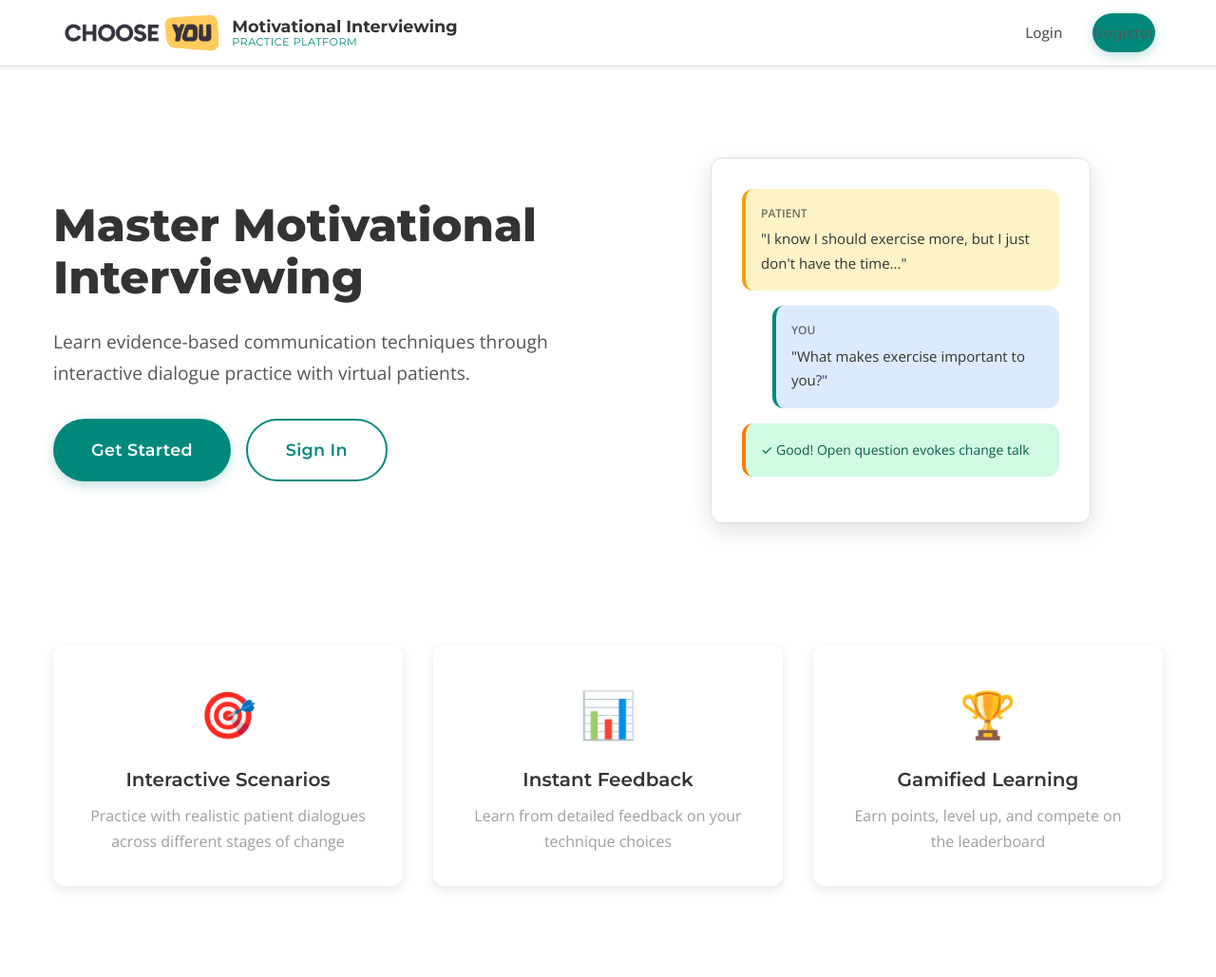
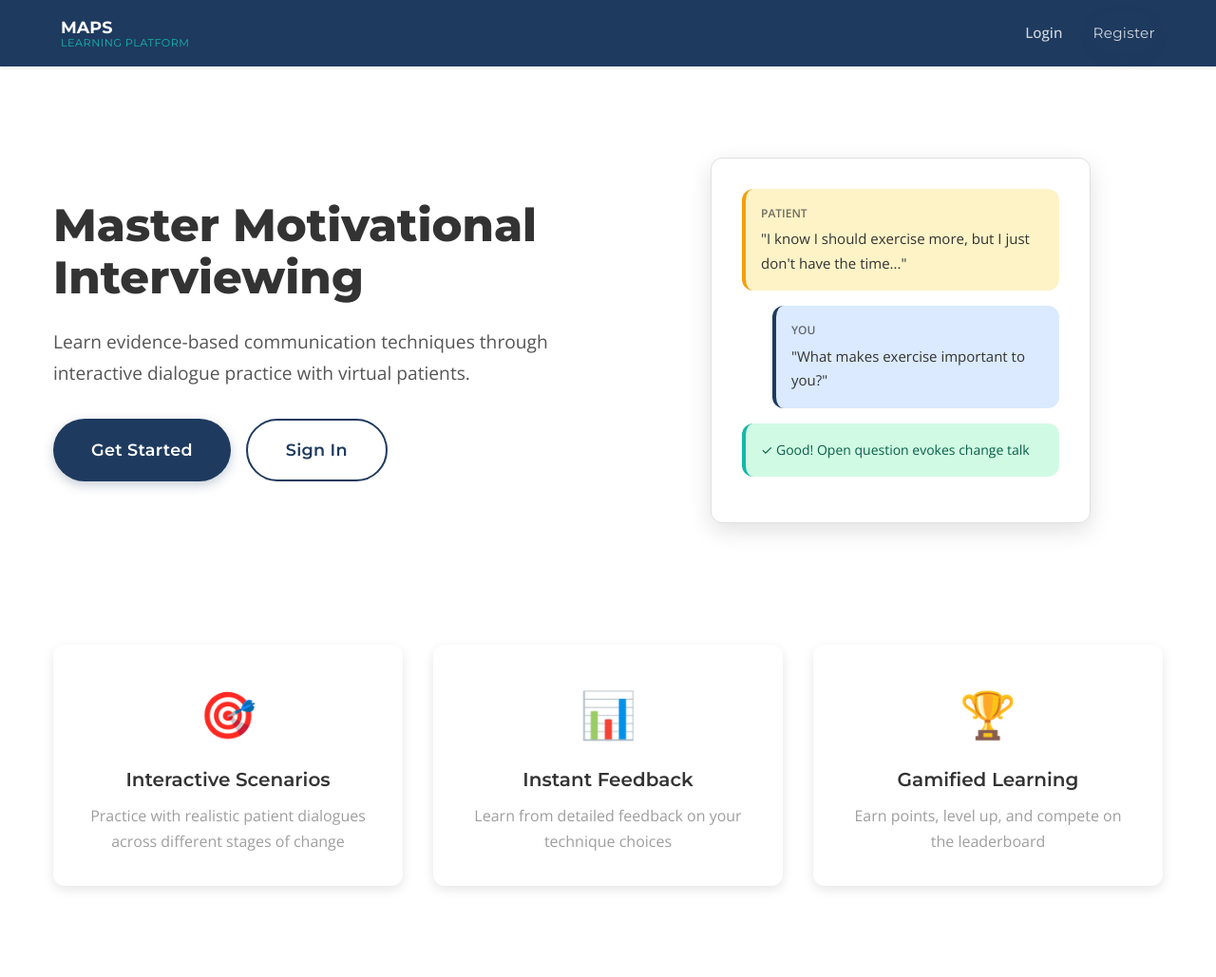
Before and after one commit to digeriuz77/2026-dojo-maps, a FastAPI app: page / in a window 1280 px wide. Shown: the whole page at 95% size. Run offline with FastAPI, Linux system fonts and the light colour scheme; parts of the project's set-up code (start-up, migrations or seed data) failed here and were passed over; some libraries are stand-ins or nearby versions.

Commit message:
Apply MAPS branding and fix OpenAI errors

```diff
--- a/static/css/style.css
+++ b/static/css/style.css
@@ -1,16 +1,15 @@
-/* MI Learning Platform - Modern Styles */
+/* MAPS Learning Platform - Modern Styles */
 
 @import url('https://fonts.googleapis.com/css2?family=Montserrat:wght@400;600;700;800&family=Open+Sans:wght@400;500;600;700&display=swap');
 
 :root {
-    /* Choose You Wellness Theme */
-    /* Brand Colors */
-    --primary: #00897B;
-    --primary-dark: #00695C;
-    --primary-hover: #00524A;
-    --secondary: #F57C00;
-    --secondary-hover: #EF6C00;
-    --accent: #FFD600;
+    /* MAPS Brand Colors */
+    --primary: #1e3a5f;
+    --primary-dark: #152d47;
+    --primary-hover: #0f1d2f;
+    --secondary: #14b8a6;
+    --secondary-hover: #0d9488;
+    --accent: #5ceadc;
 
     /* Backgrounds */
     --bg-white: #FFFFFF;
@@ -24,9 +23,9 @@
 
     /* Semantic Colors */
     --danger: #e53935;
-    --warning: #f57c00;
-    --success: #43a047;
-    --info: #039be5;
+    --warning: #f59e0b;
+    --success: #10b981;
+    --info: #3b82f6;
 
     /* UI Colors */
     --border: #e0e0e0;
@@ -90,8 +89,8 @@ h6 {
 
 /* Navigation */
 .navbar {
-    background: var(--bg-white);
-    color: var(--text-main);
+    background: var(--primary);
+    color: white;
     padding: 0;
     box-shadow: var(--shadow-sm);
     position: sticky;
@@ -100,7 +99,6 @@ h6 {
     height: var(--nav-height);
     display: flex;
     align-items: center;
-    border-bottom: 1px solid var(--border);
 }
 
 .navbar .container {
@@ -117,16 +115,11 @@ h6 {
     font-family: var(--font-heading);
     font-size: 1.25rem;
     font-weight: 700;
-    color: var(--text-main);
+    color: white;
     text-decoration: none;
     display: flex;
     align-items: center;
     gap: 0.75rem;
-}
-
-.navbar-brand .brand-logo {
-    height: 45px;
-    width: auto;
 }
 
 .navbar-brand .logo-text {
@@ -138,13 +131,13 @@ h6 {
 .navbar-brand .logo-title {
     font-size: 1.1rem;
     font-weight: 700;
-    color: var(--text-main);
+    color: white;
 }
 
 .navbar-brand .logo-subtitle {
     font-size: 0.7rem;
     font-weight: 500;
-    color: var(--primary);
+    color: var(--secondary);
     text-transform: uppercase;
     letter-spacing: 0.5px;
 }
@@ -156,7 +149,7 @@ h6 {
 }
 
 .nav-links a {
-    color: var(--text-light);
+    color: rgba(255, 255, 255, 0.8);
     text-decoration: none;
     font-weight: 500;
     font-size: 0.95rem;
@@ -167,7 +160,7 @@ h6 {
 
 .nav-links a:hover,
 .nav-links a.active {
-    color: var(--primary);
+    color: white;
 }
 
 .nav-links a.active::after {
@@ -177,7 +170,7 @@ h6 {
     left: 0;
     right: 0;
     height: 2px;
-    background: var(--primary);
+    background: var(--secondary);
     border-radius: 2px;
 }
 
@@ -267,25 +260,25 @@ p {
 .btn-primary {
     background: var(--primary);
     color: white;
-    box-shadow: 0 4px 12px rgba(0, 137, 123, 0.25);
+    box-shadow: 0 4px 12px rgba(30, 58, 95, 0.25);
 }
 
 .btn-primary:hover {
     background: var(--primary-hover);
     transform: translateY(-2px);
-    box-shadow: 0 6px 20px rgba(0, 137, 123, 0.35);
+    box-shadow: 0 6px 20px rgba(30, 58, 95, 0.35);
 }
 
 .btn-secondary {
     background: var(--secondary);
     color: white;
-    box-shadow: 0 4px 12px rgba(245, 124, 0, 0.25);
+    box-shadow: 0 4px 12px rgba(20, 184, 166, 0.25);
 }
 
 .btn-secondary:hover {
     background: var(--secondary-hover);
     transform: translateY(-2px);
-    box-shadow: 0 6px 20px rgba(245, 124, 0, 0.35);
+    box-shadow: 0 6px 20px rgba(20, 184, 166, 0.35);
 }
 
 .btn-outline {
--- a/templates/index.html
+++ b/templates/index.html
@@ -4,7 +4,7 @@
 <head>
     <meta charset="UTF-8">
     <meta name="viewport" content="width=device-width, initial-scale=1.0">
-    <title>MI Learning Platform</title>
+    <title>MAPS Learning Platform</title>
     <link rel="stylesheet" href="/static/css/style.css">
     <script>
         window.SUPABASE_URL = '{{ supabase_url or "" }}';
@@ -16,10 +16,9 @@
     <nav class="navbar">
         <div class="container">
             <a href="#" class="navbar-brand" data-link>
-                <img src="/static/images/choose-you.png" alt="Choose You" class="brand-logo" />
                 <div class="logo-text">
-                    <span class="logo-title">Motivational Interviewing</span>
-                    <span class="logo-subtitle">Practice Platform</span>
+                    <span class="logo-title">MAPS</span>
+                    <span class="logo-subtitle">Learning Platform</span>
                 </div>
             </a>
             <div class="nav-links" id="nav-items">
```
Also changed, not shown: app/api/v1/chat_practice.py (+7 -0 lines), app/services/chat_service.py (+46 -42 lines).
